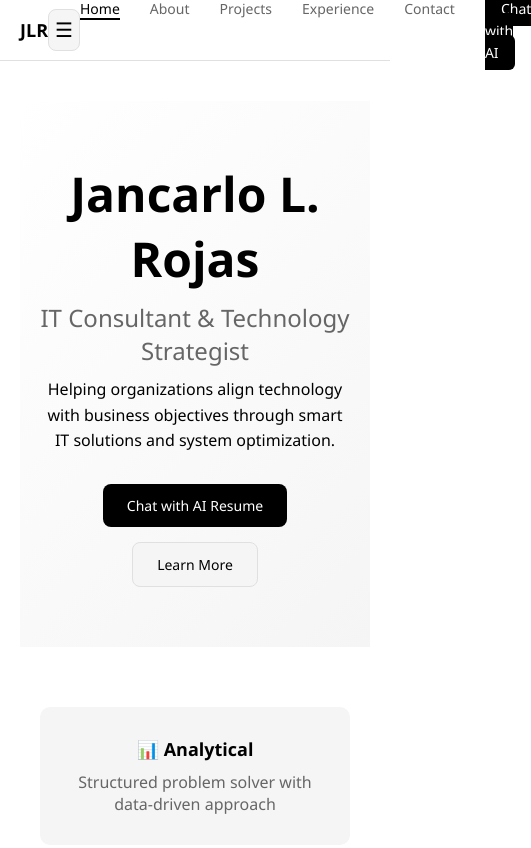
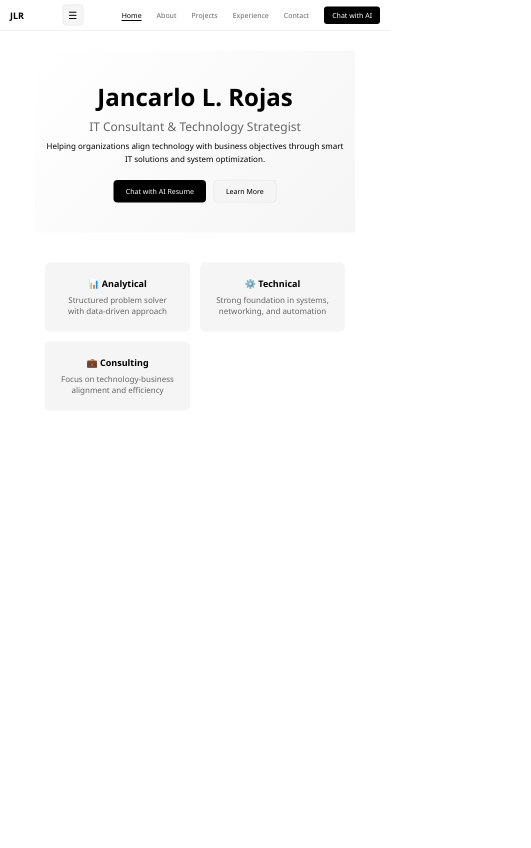
Before and after one commit to jancarlo-rojas/interactive_resume, a website: page public/index.html in a window 390 px wide. Shown: the top 848 px of the page, 531 px wide, since content can reach past the window. Drawn offline with Linux system fonts and the light colour scheme.

Commit message:
change default mobile zoom

```diff
--- a/public/styles.css
+++ b/public/styles.css
@@ -1,5 +1,13 @@
 /* Responsive Design for Mobile Devices */
 @media (max-width: 768px) {
+  html, body {
+    overflow-x: hidden;
+  }
+  body {
+    width: 200%;
+    transform: scale(0.5);
+    transform-origin: top left;
+  }
   .nav-container, .container, .hero, .highlights, .cta-section, .page-header, .content-section {
     padding-left: 12px;
     padding-right: 12px;
```
